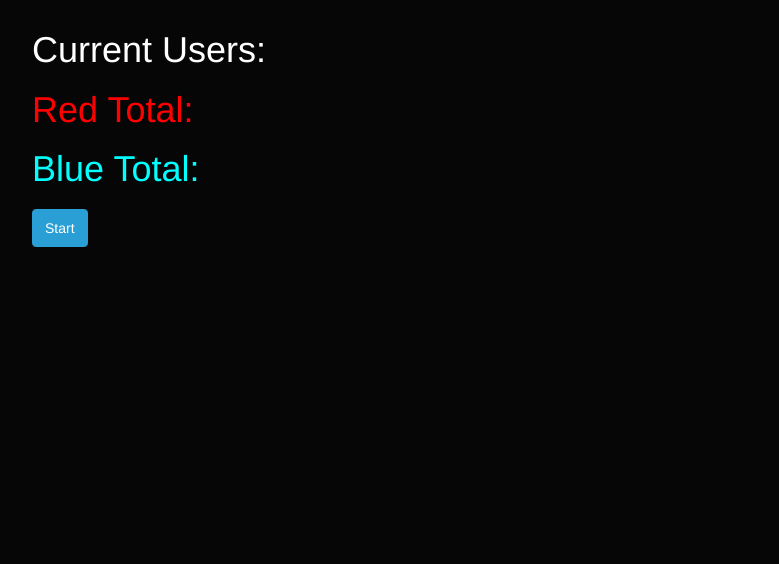
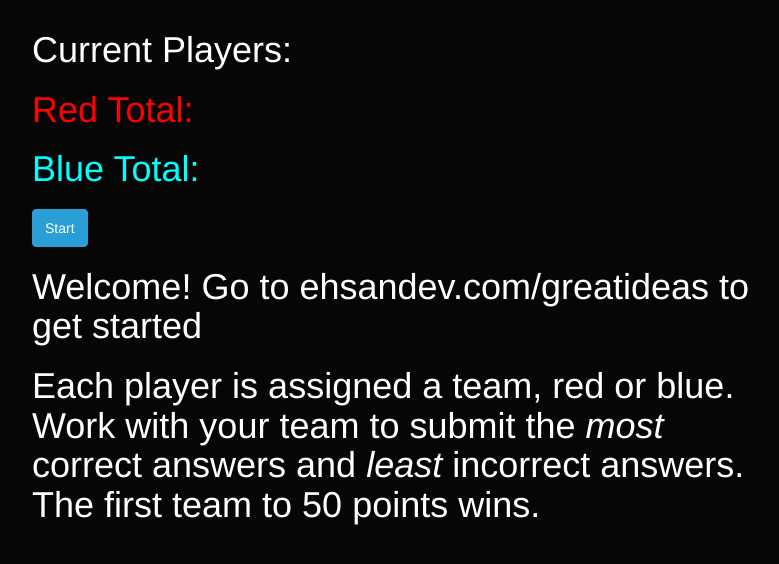
Before and after one commit to ehsanmasdar/Websockets, a website: page admin.html in a window 1280 px wide. Shown: the whole page, without its empty margins (428-1207 px from the left). Drawn offline with nearby package versions, Linux system fonts and the light colour scheme; no server answers; a web font is replaced by a local one.

Commit message:
Added instructions

```diff
--- a/admin.html
+++ b/admin.html
@@ -16,7 +16,7 @@
 		<ul id="messages"></ul>
 		<div class="row">
 			<div class="col-md-6 col-md-offset-4">
-					<h1 id="users">Current Users: </h1>
+					<h1 id="users">Current Players: </h1>
 					<h1 id="red" style="color:red;">Red Total: </h1><h1 id="rednum"></h1>
 					<h1 id="blue" style="color:cyan;">Blue Total: </h1><h1 id="bluenum"></h1>
 			</div>
@@ -29,8 +29,10 @@
 			</div>
 		</div>
 		<div class="row">
-			<div class="col-md-6 col-md-offset-4">
+			<div class="col-md-8 col-md-offset-4">
 					<h1 id="winner"></h1>
+					<h1>Welcome! Go to ehsandev.com/greatideas to get started </h1>
+					<h1> Each player is assigned a team, red or blue. Work with your team to submit the <em> most </em> correct answers and <em> least </em> incorrect answers. The first team to 50 points wins. </h1>
 			</div>
 		</div>
 	</div>
```
Also changed, not shown: app.js (+7 -3 lines).
